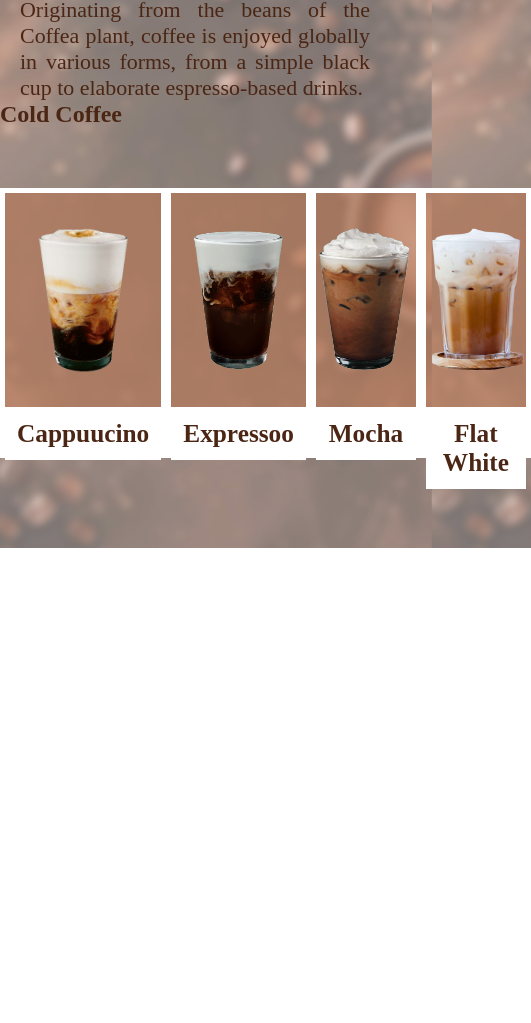
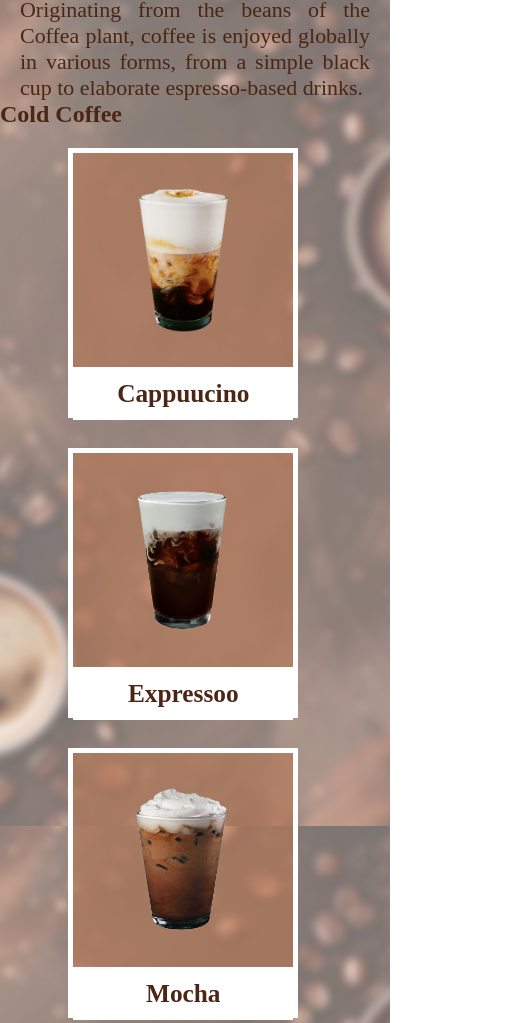
Before and after one commit to Muskan044/coffee-shop, a plain HTML site: page index.html in a window 390 px wide. Shown: the part 2550-3573 px from the top of the page, 531 px wide, since content can reach past the window. Before the commit the page ends 3098 px from the top, so only its background shows below. Drawn offline with Linux system fonts and the light colour scheme.

Commit message:
add media queries to cold coffee section

```diff
--- a/style.css
+++ b/style.css
@@ -250,6 +250,14 @@ h1 em{
         font-size: 2.6vh;
         font-weight: 450px;
     }
+    /* cold coffee */
+    .cold-coffee-cup{
+        width: 180px;
+        height: 260px;
+    }
+    .cold-coffee-cup h4{
+        font-size: 2.2vh;
+    }
 }
 /* tabs */
 @media(max-width: 780px){
@@ -335,6 +343,25 @@ h1 em{
         font-size: 2vh;
         font-weight: 4px;
     }
+     /* cold coffee */
+     .cold-coffee-container{
+        display: grid;
+        grid-template-columns: 30% 30%;
+        justify-content: space-evenly;
+        align-items: center;
+        margin-top: 50px;
+        top: 30px;
+        gap: 30px;
+    }
+    .cold-coffee-cup{
+        width: 220px;
+        height: 255px;
+    }
+    .cold-coffee-container img{
+        padding: 30px 40px;
+        width: 100px;
+        height: 150px;
+    }
 }
 /* mobile phones */
 @media(max-width: 420px){
@@ -391,6 +418,7 @@ h1 em{
         gap: 30px;
         margin-top: 30px;
         margin-bottom: 70px;
+
     }
     .coffee-container .coffee-cup{
         width: 250px;
@@ -428,4 +456,25 @@ h1 em{
         text-align: justify;
         padding-top: 20px;
     }
+     /* cold coffee */
+     .cold-coffee-container{
+        display: grid;
+        grid-template-columns: 65%;
+        justify-content: space-evenly;
+        align-items: center;
+        margin-top: 20px;
+        gap: 30px;
+     }
+     .cold-coffee-cup{
+        width: 220px;
+        height: 250px;
+    }
+    .cold-coffee-cup img{
+        padding: 30px 40px;
+        width: 100px;
+        height: 150px;
+    }
+    .cold-coffee-cup h4{
+        font-size: 2.2vh;
+    }
 }
```
